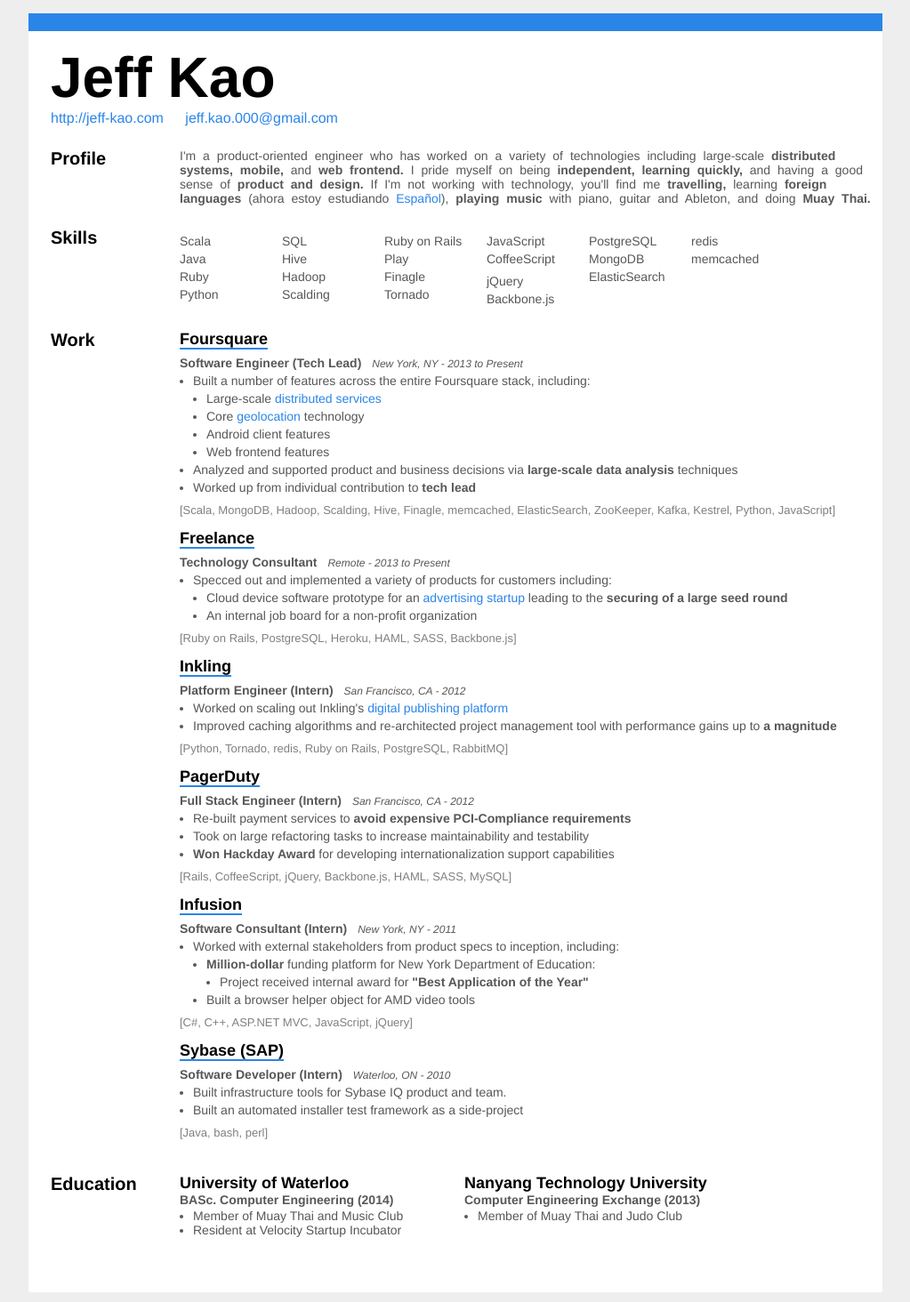
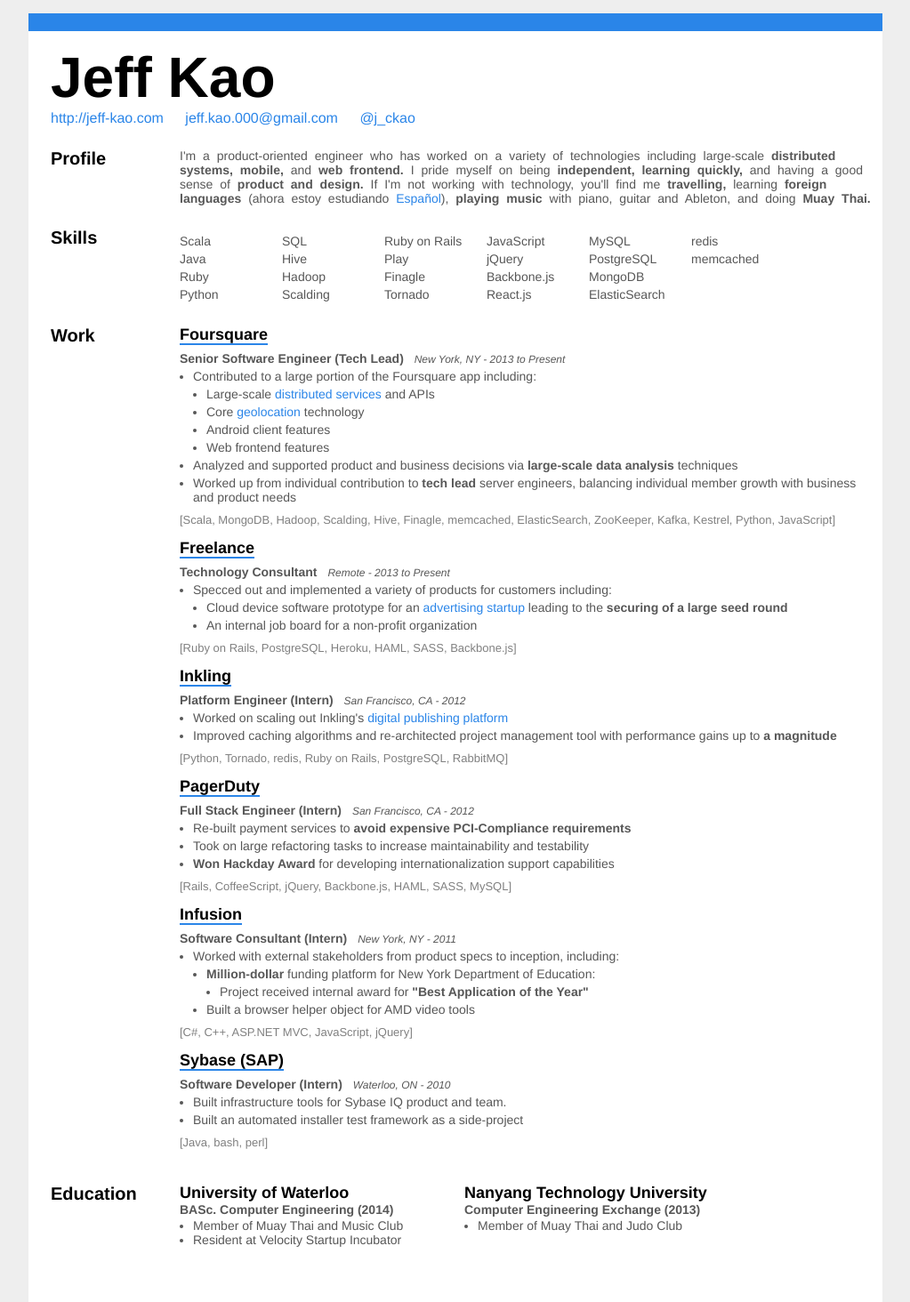
Before and after one commit to jkao/jkao.github.io, a Jekyll site: the page resume.html, which Jekyll copies as it is, in a window 1280 px wide. Shown: the whole page at 89% size, without its empty margins (128-1151 px from the left). Built offline with Jekyll 4.4.1, drawn with Linux system fonts in a browser that asks for light colours.

Commit message:
Resume changes

```diff
--- a/index.html
+++ b/index.html
@@ -41,8 +41,6 @@
           <ul class="talk">
             <li>#startups</li>
             <li>#software</li>
-            <li>#vim</li>
-            <li>#guitar</li>
             <li>#jazz</li>
             <li>#languages</li>
             <li>#travel</li>
--- a/resume.html
+++ b/resume.html
@@ -127,6 +127,7 @@
       }
       .job-desc li {
         margin: 4px 0;
+        line-height: 16px;
       }
       .job-skills {
         margin: 6px 0;
@@ -164,6 +165,8 @@
             <a class='meta' href='http://jeff-kao.com' target='_blank'>http://jeff-kao.com</a>
             <span class='meta-break'></span>
             <a class='meta' href='mailto:jeff.kao.000@gmail.com' target='_blank'>jeff.kao.000@gmail.com</a>
+            <span class='meta-break'></span>
+            <a class='meta' href='https://instagram.com/j_ckao' target='_blank'>@j_ckao</a>
           </div>
         </div>
       </div>
@@ -231,15 +234,14 @@
           <div class='grid_1'>
             <ul>
               <li>JavaScript</li>
-              <li>CoffeeScript</li>
-            </ul>
-            <ul>
               <li>jQuery</li>
               <li>Backbone.js</li>
+              <li>React.js</li>
             </ul>
           </div>
           <div class='grid_1'>
             <ul>
+              <li>MySQL</li>
               <li>PostgreSQL</li>
               <li>MongoDB</li>
               <li>ElasticSearch</li>
@@ -268,7 +270,7 @@
               </h5>
             </div>
             <div class='grid_10 alpha job-role'>
-              <strong>Software Engineer (Tech Lead)</strong>
+              <strong>Senior Software Engineer (Tech Lead)</strong>
               <span class='job-meta location-date'>
                 <em>New York, NY - 2013 to Present</em>
               </span>
@@ -276,11 +278,12 @@
             <div class='grid_10 alpha job-desc'>
               <ul>
                 <li>
-                  Built a number of features across the entire Foursquare stack, including:
+                  Contributed to a large portion of the Foursquare app including:
                   <ul>
                     <li>
                       Large-scale
                       <a href='https://twitter.github.io/finagle/' target='_blank'>distributed services</a>
+                      and APIs
                     </li>
                     <li>
                       Core
@@ -296,10 +299,7 @@
                   <strong>large-scale data analysis</strong>
                   techniques
                 </li>
-                <li>
-                  Worked up from individual contribution to
-                  <strong>tech lead</strong>
-                </li>
+                <li>Worked up from individual contribution to <strong>tech lead</strong> server engineers, balancing individual member growth with business and product needs</li>
               </ul>
             </div>
             <div class='grid_10 alpha job-skills'>
```
